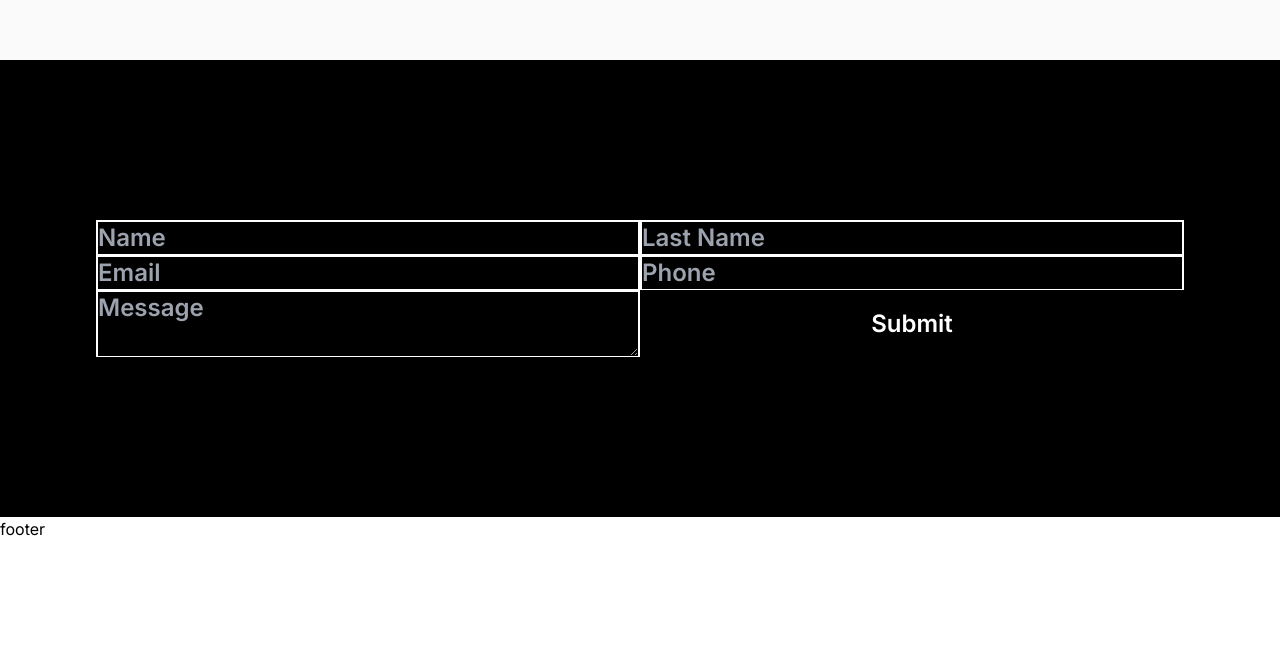
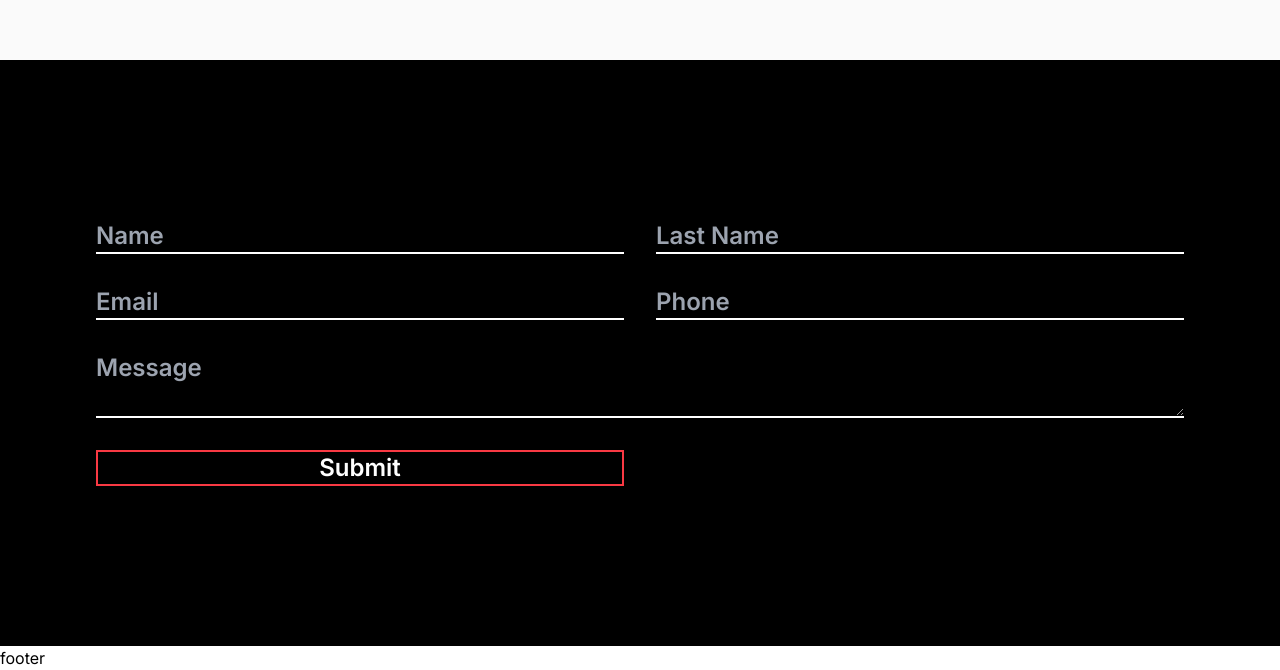
Before and after one commit to alejandrogsk/ecommerce-specialist, a Next.js app: page / in a window 1280 px wide. Shown: the part 5650-6320 px from the top of the page. Before the commit the page ends 6191 px from the top, so only its background shows below. Built offline with nearby package versions, Linux system fonts and the light colour scheme.

Commit message:
Basic Form added and projects structure

```diff
--- a/components/home/Contact.tsx
+++ b/components/home/Contact.tsx
@@ -3,37 +3,37 @@ import React from 'react'
 const Contact = () => {
   return (
     <section className='bg-black py-28 md:py-36 lg:py-40'>
-        <form className='grid grid-cols-2 px-4 md:mx-12 lg:mx-20'>
+        <form className='grid gap-4 md:gap-8 grid-cols-1 md:grid-cols-2 px-4 md:mx-12 lg:mx-20'>
             <input
                 type="text"
                 placeholder="Name"
-                className='text-white text-2xl font-semibold bg-black border-b border-2 border-white'
+                className='text-white text-2xl font-semibold bg-black border-b-2 border-white border-solid focus:outline-none'
                 name="name"
             />
             <input
                 type="text"
                 placeholder="Last Name"
-                className='text-white text-2xl font-semibold bg-black border-b border-2 border-white'
+                className='text-white text-2xl font-semibold bg-black border-b-2 border-white border-solid focus:outline-none'
                 name="name"
             />
             <input
                 type="text"
                 placeholder="Email"
-                className='text-white text-2xl font-semibold bg-black border-b border-2 border-white'
+                className='text-white text-2xl font-semibold bg-black border-b-2 border-white border-solid focus:outline-none'
                 name="name"
             />
             <input
                 type="text"
                 placeholder="Phone"
-                className='text-white text-2xl font-semibold bg-black border-b border-2 border-white'
+                className='text-white text-2xl font-semibold bg-black border-b-2 border-white border-solid focus:outline-none'
                 name="name"
             />
             <textarea
                 placeholder="Message"
-                className='text-white text-2xl font-semibold bg-black border-b border-2 border-white'
+                className='col-start-1 col-end-3 text-white text-2xl font-semibold bg-black border-b-2 border-white border-solid focus:outline-none'
                 name="message"
             />
-            <button className='text-white text-2xl font-semibold bg-black'>
+            <button className='border-2 border-primary text-white text-2xl font-semibold bg-black'>
                 Submit
             </button>
         </form>
--- a/pages/index.tsx
+++ b/pages/index.tsx
@@ -20,8 +20,8 @@ interface HomeContentI {
     design:ServiceI;
     development: ServiceI;
     other: ServiceI;
-    projects: any;
   };
+  projects: any;
 }
 const Home: NextPage = () => {
   const { hero, platforms, companies, services, projects }: HomeContentI = HomeContent;
```
